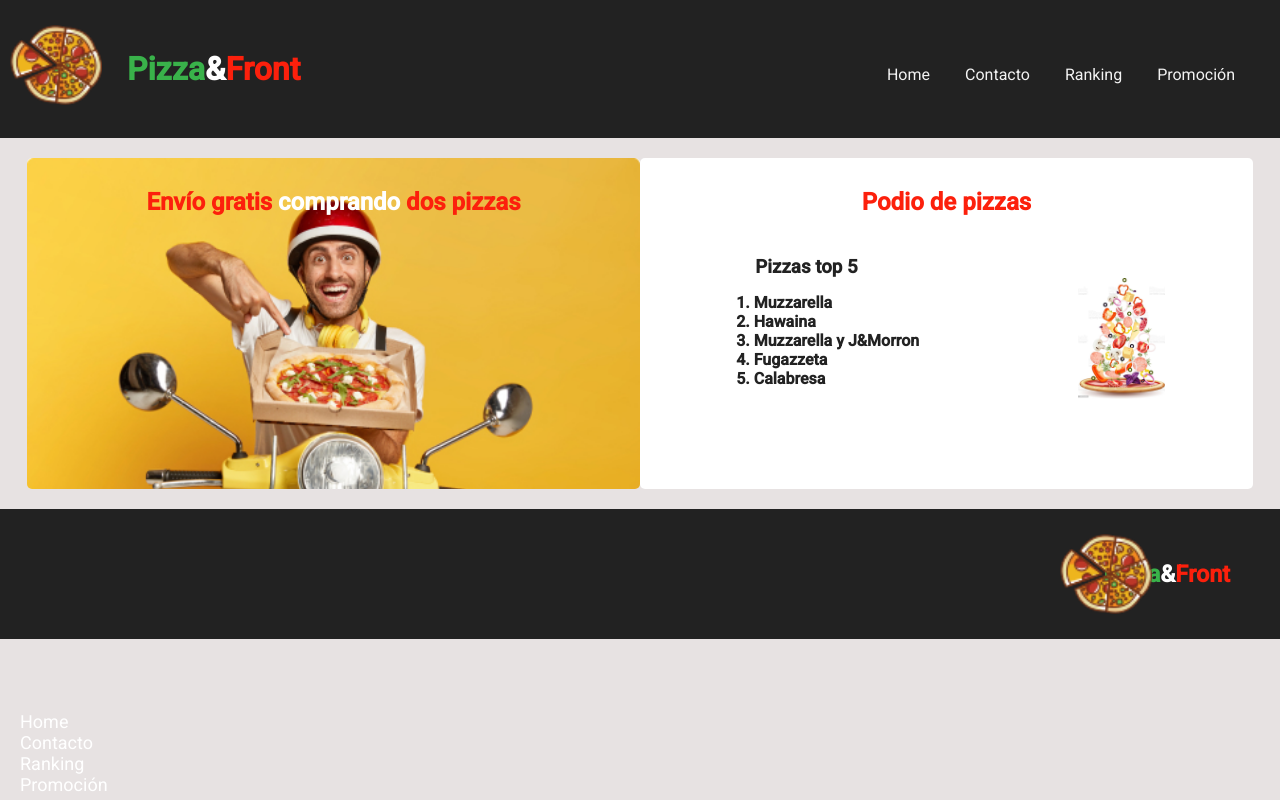
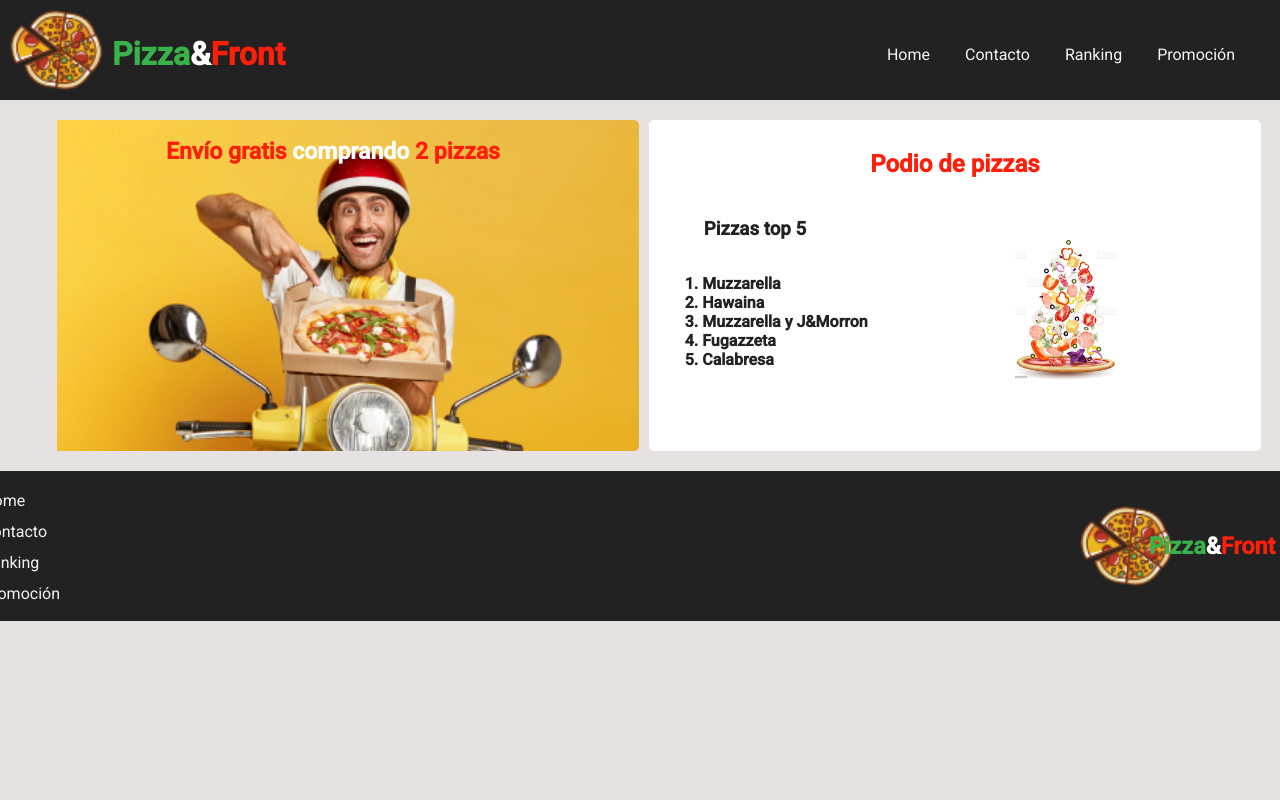
Before and after one commit to Ignacioaj131982/Practico-pizza, a plain HTML site: page index.html in a window 1280 px wide. Drawn offline with nearby package versions, Linux system fonts and the light colour scheme.

Commit message:
practico de pizza web responsive

```diff
--- a/CSS/styles.css
+++ b/CSS/styles.css
@@ -16,18 +16,19 @@ background-color: rgb(231, 226, 226);
     color: #39B24A;
     display: flex; /* alinea a los divs de forma horizontal*/
     flex-direction: row;
+   height: 100px;
 }
 
 .menu_icon {
 position: absolute;
-top: 55px;
+top: 40px;
 right: 20px;
 font-size: 24px;
 cursor: pointer;
 }
 
 .pizza_front {
-padding: 25px;
+padding: 10px;
 }
 .white {
     color: white;
@@ -46,13 +47,15 @@ color: #39B24A;
 .imagen {
 width: 92px;
 height: 80px;
+position: relative;
+bottom: 15px;
 }
 .container {
 padding-top: 30px;
 display: flex;
 flex-direction: column;
 align-items: center;
-width: 464px;
+width: 360px;
 height: 330.75px;
 border-radius: 5px;
 background-color: #FFFFFF;
@@ -61,7 +64,7 @@ text-align: center;
 margin-top: 20px;
 margin-bottom: 20px;
 margin-left: 8px;
-margin-right: 8px;
+margin-right: 0px;
 }
 .card_content {
 text-align: left;
@@ -77,7 +80,7 @@ align-items: flex-start;
 .top_five {
 padding-top: 40px;
 position: relative;
-right: 140px;
+right: 90px;
 color: #222222;
 font-weight: 700;
 }
@@ -85,7 +88,7 @@ font-weight: 700;
     position: relative;
     width: 86.94px;
     height: 100%;
-    left: 315.13px;
+    left: 200px;
 }
 
 .lista {
@@ -95,16 +98,20 @@ bottom: 110px;
 text-align: left;
 font-weight: 700;
 }
+.envio_gratis h2{
+font-size: 20px;
 
+}
 .container2 {
     padding-top: 30px;
     display: flex;
     flex-direction: column;
     align-items: center;
-    width: 464px;
+    width: 360px;
     height: 330.75px;
     border-radius: 5px;
     background-image: url('/IMG/delivery.jpg');
+    background-position: center;
     color: #FC200C;
     text-align: center;
     margin-top: 20px;
@@ -117,6 +124,7 @@ font-weight: 700;
     color: #FFFFFF;
     }
     .pie {
+    height: 84px;
     background-color: #222222;
     padding: 25px 10px;
     display: flex;
@@ -128,12 +136,16 @@ font-weight: 700;
     list-style-type: none;
     padding: 0;
     margin: 0;
-    }
+    position: relative;
+    right: 25px;
+        }
     .nav a {
     text-decoration: none;
-    color: #FFFFFF;
-    margin-right: 15px;
+    color: #F3F3F3;
+    margin-right: 10px;
     font-weight: 400;
+    font-size: 10px;
+
     }
     .abajo {
     font-weight: 700;
@@ -146,6 +158,10 @@ font-weight: 700;
     top: 55px;
     right: 20px;
         }
+    .pizza_front_bottom h3 {
+    position: relative;
+    left: 10px;
+    }
     /* media query: ordena que a partir de 767px-o el valor que quieras- aparezca o desparezcan elementos o cambien su ubicacion */
     @media screen and (min-width: 767px) {
         .contacto {
@@ -165,21 +181,24 @@ font-weight: 700;
         .container2,
         .container {
            flex: 1;
-           background-repeat: no-repeat;
-           background-size: cover;
+
         }
         .container {
         order: 1;
         margin-left: 0;
+        width: 491px;
         }
         .container2 {
         order: 0;
         margin-right: 0;
+        background-size: cover;
+        background-position: 30px 10%;
+        background-repeat: no-repeat;
+        margin-right: 10px;
         }
-        .nav {
-position: absolute;
-bottom: 5px;
-left: 20px;
+        .nav ul{
+position: relative;
+right: 1100px;
 font-size: 18px;
 cursor: pointer;
 color: #F3F3F3;
@@ -194,12 +213,22 @@ margin-right: 40px;
     width: 92px;
     height: 80px;
     position: relative;
-    left: 1050px;
+    left: 1070px;
+
 }
-
+.pizza_front_bottom {
+    position: relative;
+    left: 570px;
+}
+.envio_gratis h2{
+position: relative;
+font-size: 23px;
+bottom: 12px;
     }
 .contacto ul {
 /*importante que el selector nombre ul para afectar los cambios*/
+position: relative;
+bottom: 20px;
 list-style: none;
 padding: 0;
 margin: 0;
@@ -222,3 +251,34 @@ top: 40px;
     color: #F3F3F3;
 
 }
+.pizza_front_bottom {
+padding-left: 20px;
+}
+.pie {
+height: 150px;
+}
+
+.nav {
+position: relative;
+right: 100px;
+}
+.nav a {
+font-size: 16px;
+}
+.nav li {
+padding: 5px 0;
+}
+.top_five {
+    padding-top: 40px;
+    position: relative;
+    left: -200px;
+    color: #222222;
+    font-weight: 700;
+    }
+    .ingredientes img {
+        position: relative;
+        width: 100px;
+        height: 100%;
+        left: 310px;
+    }
+    }
--- a/index.html
+++ b/index.html
@@ -31,11 +31,13 @@
 </header>
 <main>
 <div class="container">
-<h2>Podio de pizzas</h2>
+<div class="podio"><h2>Podio de pizzas</h2>
+</div>
 <div class="top_five">
-<h3>
-Pizzas top 5
-</h3>
+
+<div class="pizza_top"><h3>Pizzas top 5</h3>
+</div>
+
 <div class="card_content">
 </div>
 <div class="ingredientes">
@@ -56,7 +58,7 @@ Pizzas top 5
 
 <div class="container2">
 <div class="envio_gratis">
-<h2>Envío gratis <span class="compra">comprando</span> dos pizzas</h2>
+<h2>Envío gratis <span class="compra">comprando</span> 2 pizzas</h2>
 </div>
 </div>
 </main>
@@ -64,7 +66,9 @@ Pizzas top 5
 <div class="pie">
 <img class="imagen_pie" src="IMG/VectorPizza.png" alt="logopizza">
 <div class="abajo">
+<div class="pizza_front_bottom">
 <h3><span class= "green">Pizza</span><span class="white">&</span><span class="red">Front</span></h3>
+</div>
 </div>
 <div class="nav">
 <nav>
```
Also changed, not shown: IMG/delivery2.jpg (added).
